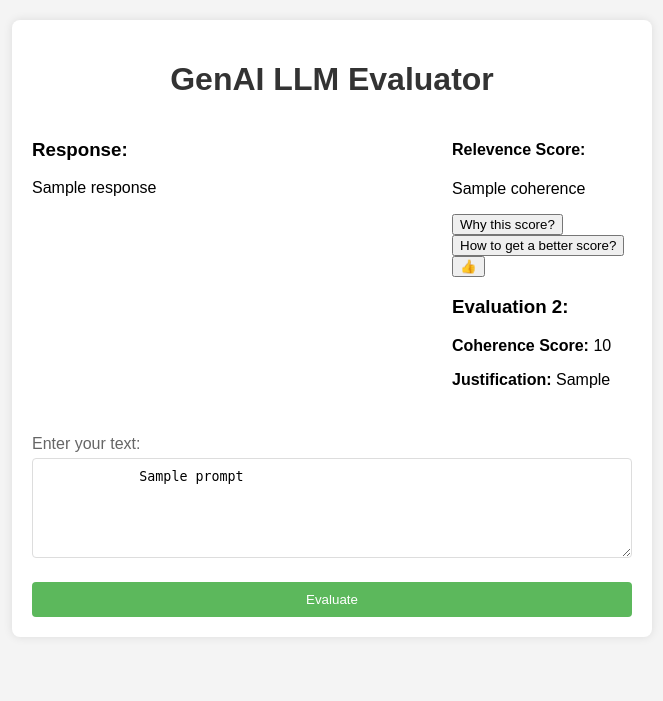
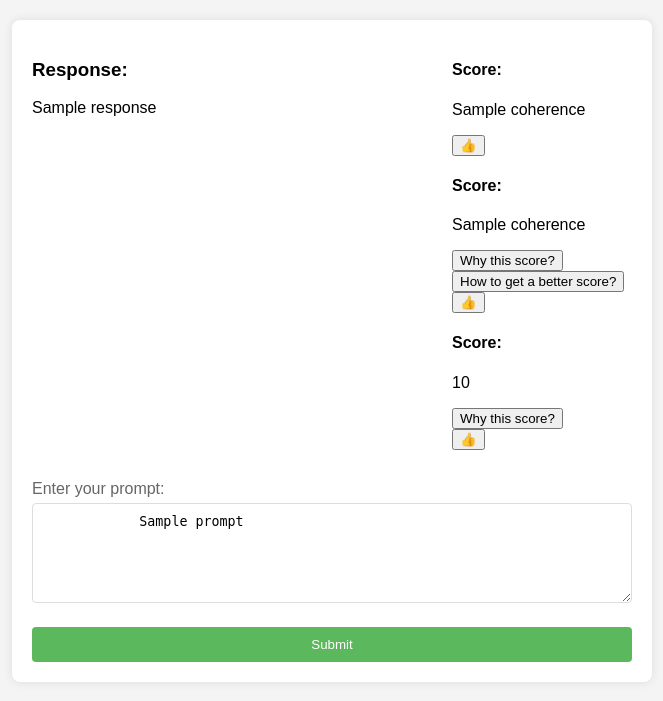
Before and after one commit to rajshirolkar/AI-developer-assistant, a FastAPI app: template templates/input_form.html in a window 1280 px wide. Shown: the top 701 px of the page, without its empty margins (308-971 px from the left). Run offline with FastAPI, Linux system fonts and the light colour scheme; the template is opened without the code that fills it: most values are stand-ins (such as "Sample title", 1, 10 or a date in 2020).

Commit message:
3 eval cards

```diff
--- a/templates/input_form.html
+++ b/templates/input_form.html
@@ -3,60 +3,97 @@
 <!DOCTYPE html>
 <html>
   <head>
-    <title>Text Evaluation</title>
+    <title>GenAI LLM Evaluator</title>
     <link rel="stylesheet" type="text/css" href=".\src\input_form.css" />
     <script src="./src/input_form.js"></script>
   </head>
   <body>
     <div class="container">
-      <h1>GenAI LLM Evaluator</h1>
       {% if coherence %}
       <div class="response_eval">
         <div class="response">
           <h3>Response:</h3>
           <p>{{ response }}</p>
+
         </div>
 
         <div class="evaluations">
-          <!-- eval 1 -->
+          <!-- eval 1 MSFT score only-->
           <div class="eval-card">
             <div class="score">
-              <h4>Relevence Score:</h4>
+              <h4>Score:</h4>
+              <p>{{ coherence }}</p>
+              <div class="preference">
+                <button id = 'eval-1' class="thumb-up-button">👍</button>
+              </div>
+            </div>
+
+          </div>
+          <!-- eval 2 word to score + justification + suggestion -->
+          <div class="eval-card">
+            <div class="score">
+              <h4>Score:</h4>
               <p>{{ coherence }}</p>
             </div>
             <div class="justification-container">
-              <button class="toggle-justifications">Why this score?</button>
-              <p class="justification" style="display: none;">
-                <strong>Justification:</strong> {{ justification }}
-              </p>
+              <button class="toggle-justification">Why this score?</button>
+              <div class="justification" style="display: none">
+                <h5>Justification:</h5>
+                {{ justification }}
+              </div>
             </div>
 
             <div class="suggestion-container">
-                <button class = "toggle-suggestion"> How to get a better score?</button>
-              <p class = "suggestion" style = "display: none;">
-                <strong>Alternative Prompt Suggestion:</strong> {{ improvement_suggestion }}
-              </p>
+              <button class="toggle-suggestion">
+                How to get a better score?
+              </button>
+              <div class="suggestion" style="display: none">
+                <h5>Alternative Prompt Suggestion:</h5>
+                <p>{{ improvement_suggestion }}</p>
+              </div>
             </div>
-            <div class = "preference">
-                <button class = "thumb-up-button"> 👍 </button>
+            <div class="preference">
+              <button id = 'eval-2' class="thumb-up-button">👍</button>
             </div>
           </div>
-          <!-- eval 2 -->
-          <h3>Evaluation 2:</h3>
-          <p><strong>Coherence Score:</strong> {{ new_evaluation_score }}</p>
-          <p>
-            <strong>Justification:</strong> {{ new_evaluation_justification }}
-          </p>
+          <!-- eval 3: word to score + integrated metrics + justification-->
+          <div class="eval-card">
+            <div class="score">
+              <h4>Score:</h4>
+              <p>{{ new_evaluation_score }}</p>
+            </div>
+            <div class="justification-container">
+              <button class="toggle-justification">Why this score?</button>
+              <div class="justification" style="display: none">
+                <h5>Justification:</h5>
+                <p>{{ new_evaluation_justification }}</p>
+              </div>
+            </div>
+            <!-- <div class="suggestion-container">
+              <button class="toggle-suggestion">
+                How to get a better score?
+              </button>
+              <div class="suggestion" style="display: none">
+                <h5>Alternative Prompt Suggestion:</h5>
+              </div>
+            </div> -->
+            <div class="preference">
+              <button id = 'eval-3' class="thumb-up-button">👍</button>
+            </div>
+          </div>
         </div>
       </div>
       {% endif %}
-      <form action="/use-evaluation-copilot/" method="post">
-        <label for="prompt">Enter your text:</label>
-        <textarea id="prompt" name="prompt" rows="4" cols="50">
+      <div class="input-box">
+        <form action="/use-evaluation-copilot/" method="post">
+          <label for="prompt">Enter your prompt:</label>
+          <textarea id="prompt" name="prompt" rows="4" cols="50">
             {{ prompt }}
-        </textarea>
-        <input type="submit" value="Evaluate" />
-      </form>
+        </textarea
+          >
+          <input type="submit" value="Submit" />
+        </form>
+      </div>
     </div>
   </body>
 </html>
```
